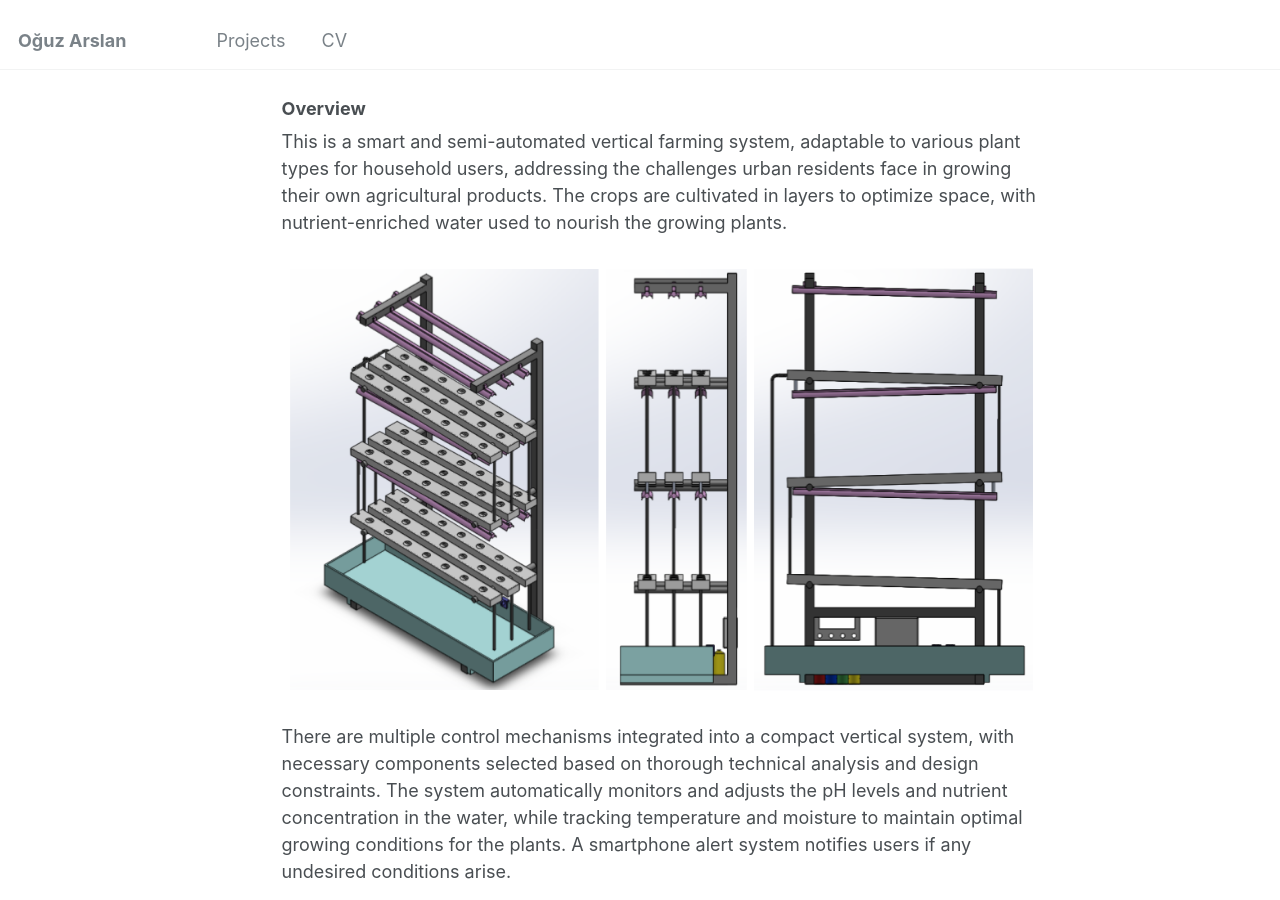
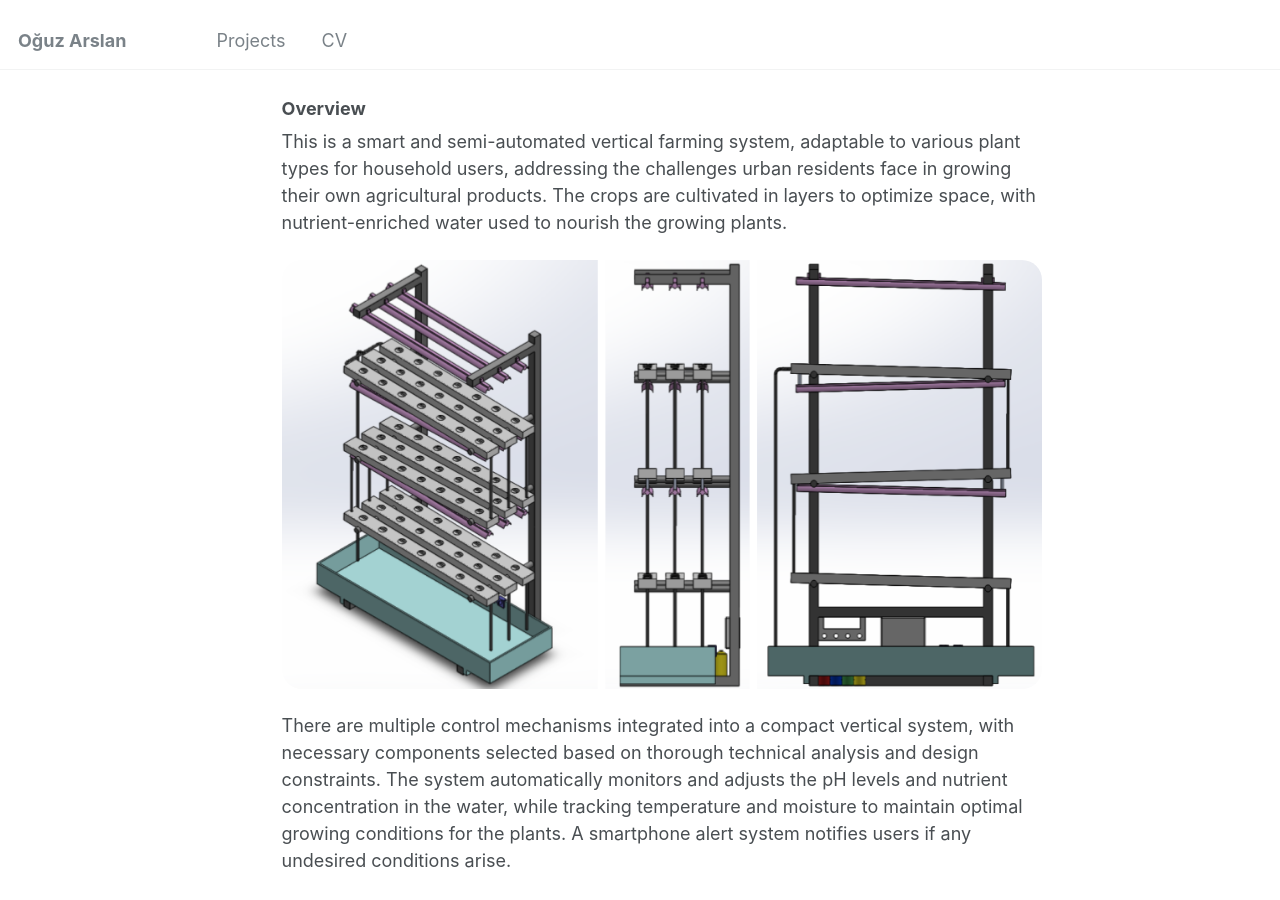
Before and after one commit to Boysle/boysle.github.io, a Jekyll site: the page built from _portfolio/1smartverticalfarm.md, in a window 1280 px wide and 900 px high, scrolled down 624 px. Built offline with Jekyll 4.4.1, drawn with Linux system fonts in a browser that asks for light colours.

Commit message:
Update 1smartverticalfarm.md

```diff
--- a/_portfolio/1smartverticalfarm.md
+++ b/_portfolio/1smartverticalfarm.md
@@ -19,7 +19,7 @@ Conducted under the supervision of [Prof. Hasan Bedir](http://me.boun.edu.tr/?q=
 This is a smart and semi-automated vertical farming system, adaptable to various plant types for household users, addressing the challenges urban residents face in growing their own agricultural products. The crops are cultivated in layers to optimize space, with nutrient-enriched water used to nourish the growing plants.
 
 <!-- COMPLEMENTARY IMAGE #1 -->
-<img src="/images/Vertical Farming CAD Model.png" alt="Vertical Farming CAD Model" style="border-radius: 20px; width: 760px;">
+<img src="/images/Vertical Farming Solidworks.png" alt="Vertical Farming CAD Model" style="border-radius: 20px; width: 760px;">
 
 There are multiple control mechanisms integrated into a compact vertical system, with necessary components selected based on thorough technical analysis and design constraints. The system automatically monitors and adjusts the pH levels and nutrient concentration in the water, while tracking temperature and moisture to maintain optimal growing conditions for the plants. A smartphone alert system notifies users if any undesired conditions arise.
 
```
